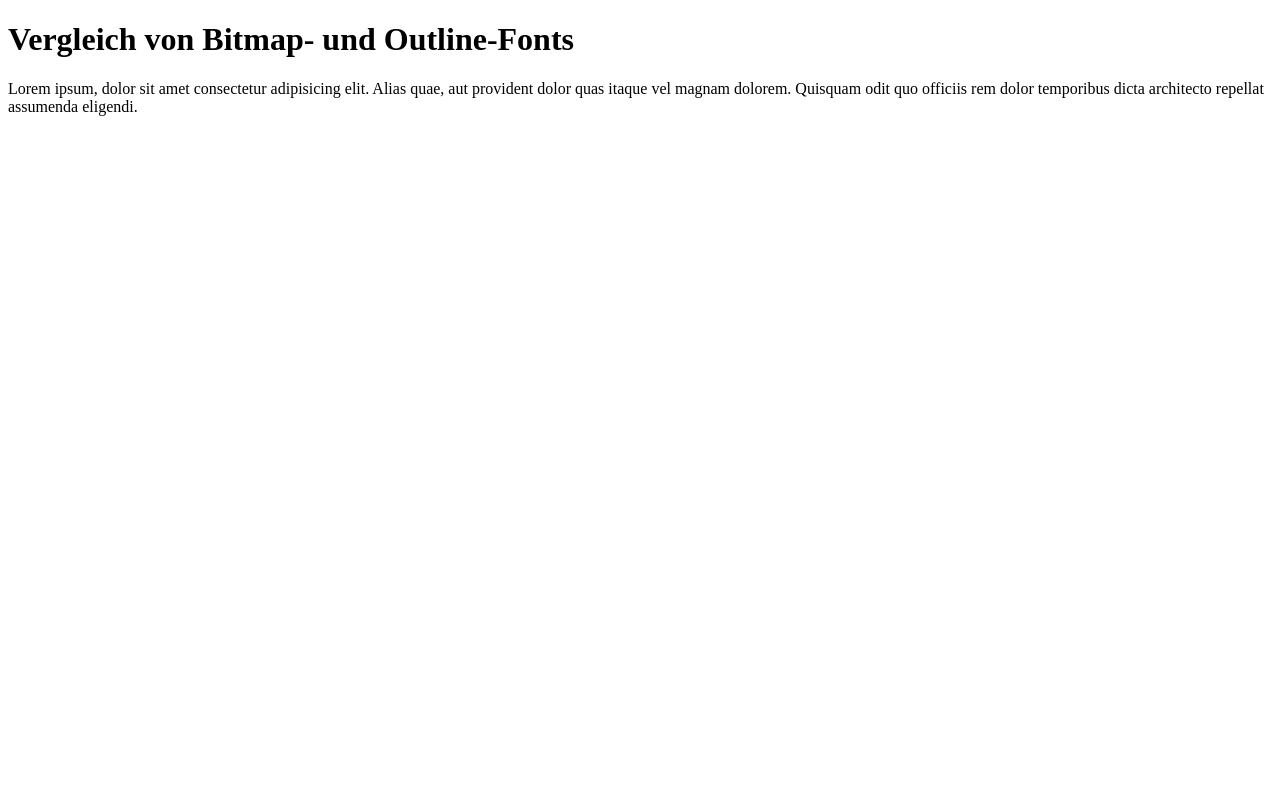
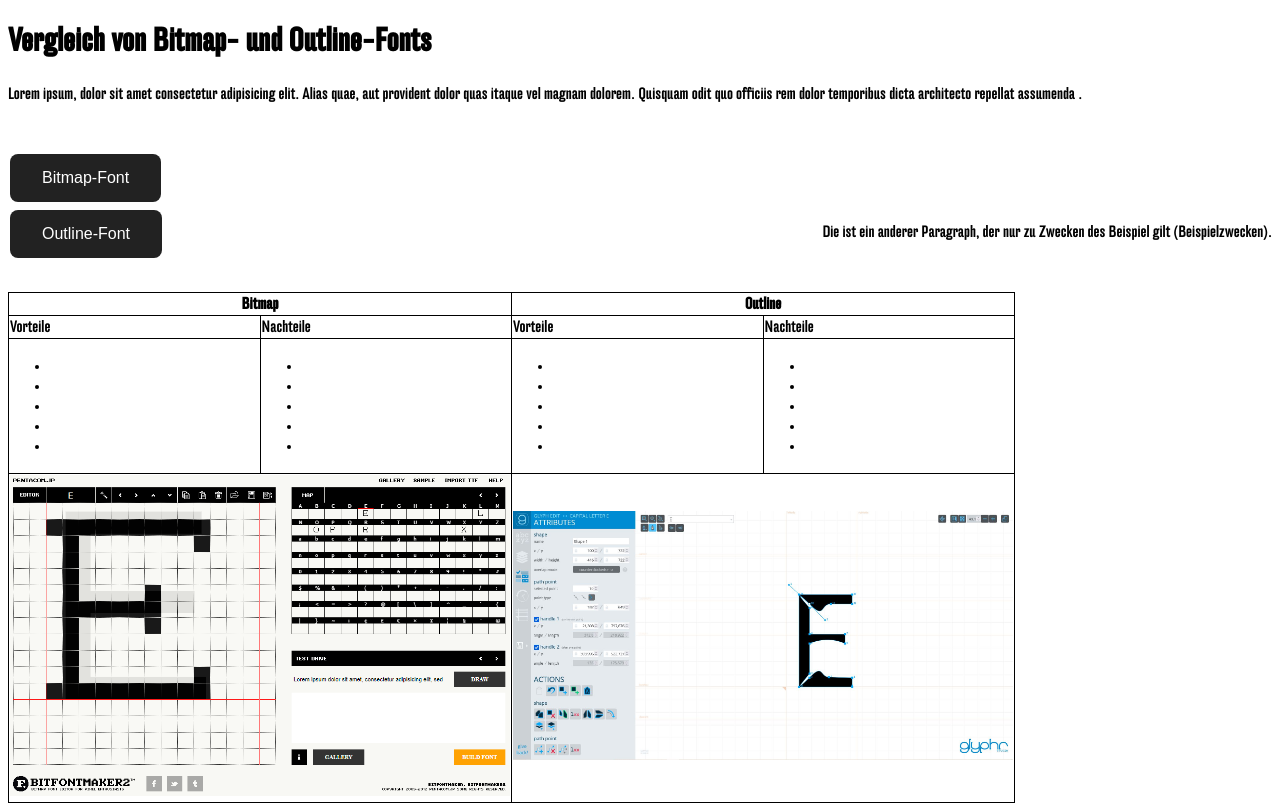
Before and after one commit to MoritzFr/IM_Uebung03_StarTrek, a plain HTML site: page index.html in a window 1280 px wide. Drawn offline with Linux system fonts and the light colour scheme.

Commit message:
Implemented everything

```diff
--- a/index.html
+++ b/index.html
@@ -12,7 +12,74 @@
     <header>
         <h1>Vergleich von Bitmap- und Outline-Fonts</h1>
         <p>Lorem ipsum, dolor sit amet consectetur adipisicing elit. Alias quae, aut provident dolor quas itaque vel magnam dolorem.
-            Quisquam odit quo officiis rem dolor temporibus dicta architecto repellat assumenda eligendi.</p>
+            Quisquam odit quo officiis rem dolor temporibus dicta architecto repellat assumenda .</p>
     </header>
+    <main>
+        <div id="infoSec">
+            <button class="button" id="b1">Bitmap-Font</button><br>
+            <button class="button" id="b2">Outline-Font</button>
+            <div id="textSec">
+                <p id="p1">Die ist ein anderer Paragraph, der nur zu Zwecken des Beispiel gilt (Beispielzwecken).</p>
+                <p id="p2">Lorem ipsum dolor sit, amet consectetur adipisicing elit. Provident consequuntur, quasi fugiat exercitationem
+                    vitae qui voluptates harum, voluptatum magnam, repellat laboriosam soluta placeat minus iste quam cupiditate.
+                    Nam, impedit sequi.</p>
+            </div>
+        </div>
+
+        <table>
+            <tr>
+                <th colspan="2">Bitmap</th>
+                <th colspan="2">Outline</th>
+            </tr>
+            <tr>
+                <td>Vorteile</td>
+                <td>Nachteile</td>
+                <td>Vorteile</td>
+                <td>Nachteile</td>
+            </tr>
+            <tr>
+                <td>
+                    <ul>
+                        <li></li>
+                        <li></li>
+                        <li></li>
+                        <li></li>
+                        <li></li>
+                    </ul>
+                </td>
+                <td>
+                    <ul>
+                        <li></li>
+                        <li></li>
+                        <li></li>
+                        <li></li>
+                        <li></li>
+                    </ul>
+                </td>
+                <td>
+                    <ul>
+                        <li></li>
+                        <li></li>
+                        <li></li>
+                        <li></li>
+                        <li></li>
+                    </ul>
+                </td>
+                <td>
+                    <ul>
+                        <li></li>
+                        <li></li>
+                        <li></li>
+                        <li></li>
+                        <li></li>
+                    </ul>
+                </td>
+            </tr>
+            <tr>
+                <td colspan="2"><img src="./material/Screenshot 2022-05-05 165934.png" alt="Bild konnte nicht geladen werden."></td>
+                <td colspan="2"><img src="./material/Unbenannt.JPG" alt="Bild konnte nicht geladen werden."></td>
+            </tr>
+        </table>
+    </main>
 </body>
 </html>
--- a/script.js
+++ b/script.js
@@ -0,0 +1,23 @@
+window.addEventListener('load', main);
+
+function main() {
+    const b1 = document.getElementById('b1');
+    const b2 = document.getElementById('b2');
+    const p1 = document.getElementById('p1');
+    const p2 = document.getElementById('p2');
+
+b1.addEventListener('click', (e) => {
+    p1.style.display = 'block';
+    p2.style.display = 'none';
+    b1.className = "button disabled";
+    b2.className = "button";
+})
+
+b2.addEventListener('click', (e) => {
+    p1.style.display = 'none';
+    p2.style.display = 'block';
+    b2.className = "button disabled";
+    b1.className = "button";
+})
+
+}
--- a/style.css
+++ b/style.css
@@ -4,5 +4,52 @@
 }
 
 body {
+    font-family: HydraPro;
+}
 
+#infoSec {
+    padding: 30px 0px;
 }
+
+table, th, td {
+    border: 1px solid;
+    width: 50%;
+    border-collapse: collapse;
+
+  }
+
+img {
+    max-width: 500px;
+}
+
+#textSec {
+    position: relative;
+    float: right;
+}
+
+#p1 {
+    display: block;
+}
+
+#p2 {
+    display: none;
+}
+
+.button {
+    background-color: rgb(34, 34, 34);
+    border: none;
+    border-radius: 8px;
+    color: white;
+    padding: 15px 32px;
+    text-align: center;
+    text-decoration: none;
+    display: inline-block;
+    font-size: 16px;
+    margin: 4px 2px;
+    cursor: pointer;
+}
+
+.disabled {
+    opacity: 0.6;
+    cursor: auto;
+}
```
